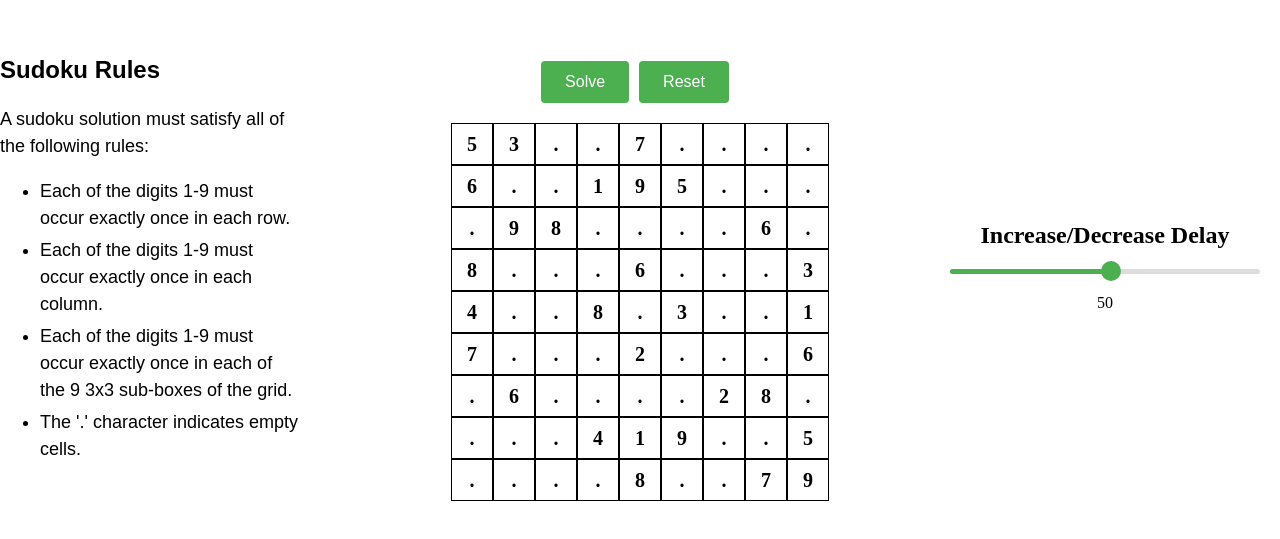
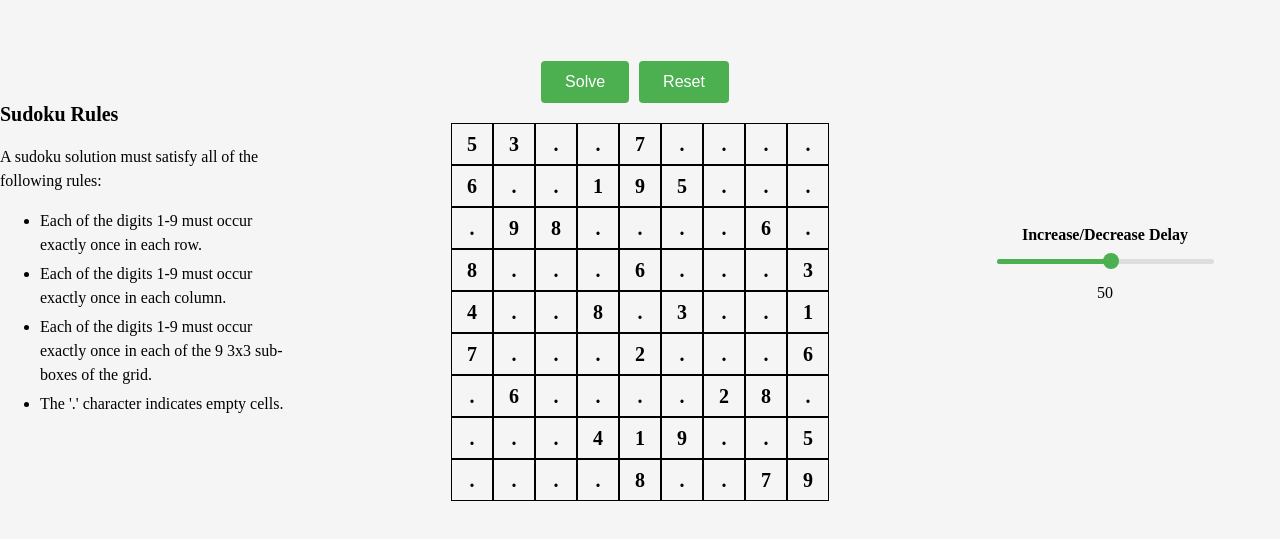
Before and after one commit to rabi-siddique/sudoku-solver, a plain HTML site: page index.html in a window 1280 px wide. Shown: the part 143-682 px from the top of the page. Drawn offline with Linux system fonts and the light colour scheme.

Commit message:
css updates

```diff
--- a/style.css
+++ b/style.css
@@ -3,6 +3,7 @@ body {
   height: 100%;
   margin: 0;
   padding: 0;
+  background-color: #f5f5f5;
 }
 
 .main-container {
@@ -59,7 +60,7 @@ body {
 }
 
 .cell:hover {
-  background-color: #eee;
+  background-color: #e6e6e6;
 }
 
 .buttons {
@@ -126,15 +127,14 @@ button:hover {
 }
 
 .description {
-  font-family: Arial, sans-serif;
-  font-size: 18px;
+  font-size: 16px;
   line-height: 1.5;
   width: 300px;
   margin-right: 50px;
 }
 
 .description h2 {
-  font-size: 24px;
+  font-size: 20px;
   font-weight: bold;
   margin-bottom: 10px;
 }
@@ -148,7 +148,7 @@ button:hover {
 }
 
 .slider {
-  width: 100%;
+  width: 70%;
   height: 5px;
   background-color: #ddd;
   border-radius: 5px;
@@ -166,12 +166,12 @@ button:hover {
 }
 
 .slider .dot {
-  width: 20px;
-  height: 20px;
+  width: 16px;
+  height: 16px;
   border-radius: 50%;
   background-color: #4caf50;
   position: absolute;
-  top: -8px;
+  top: -6px;
   cursor: grab;
   user-select: none;
 }
@@ -183,3 +183,8 @@ button:hover {
 .value {
   text-align: center;
 }
+
+.delay-heading h2 {
+  font-size: 16px;
+  margin-bottom: 15px;
+}
```
